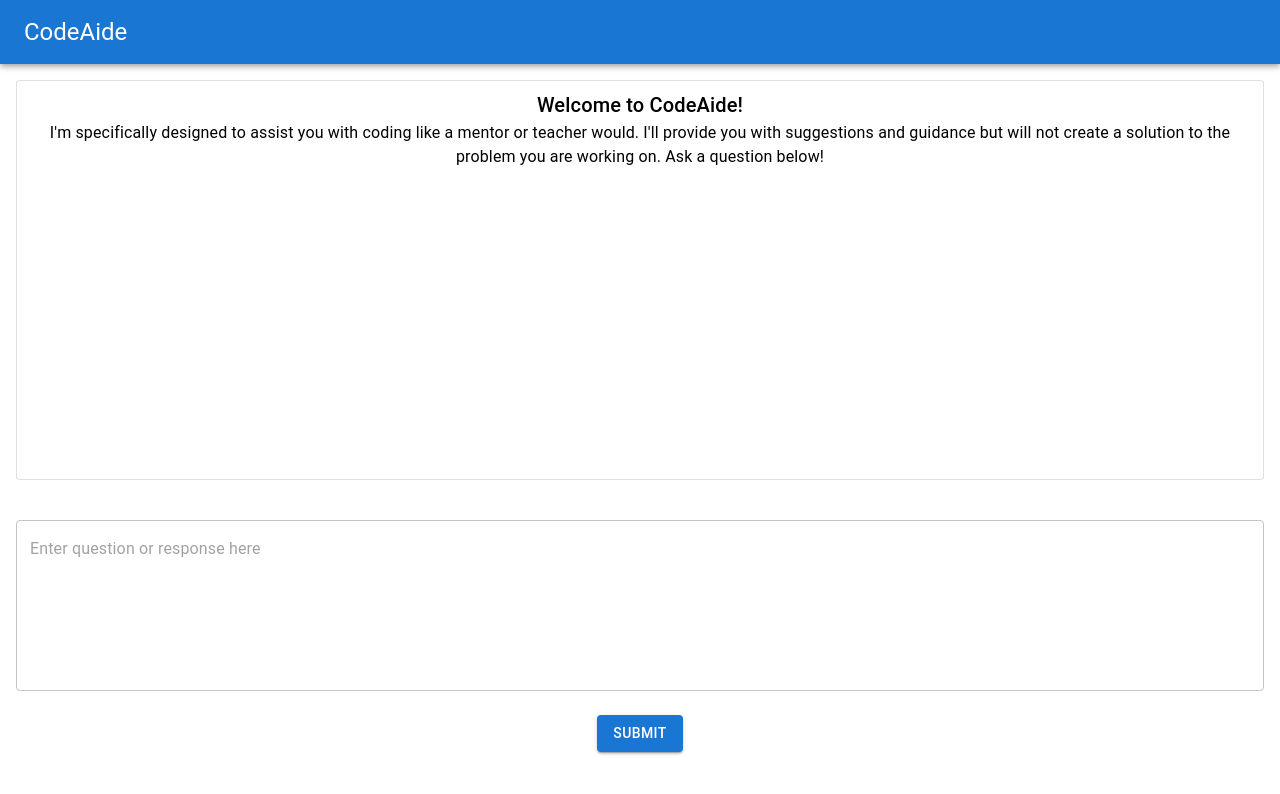
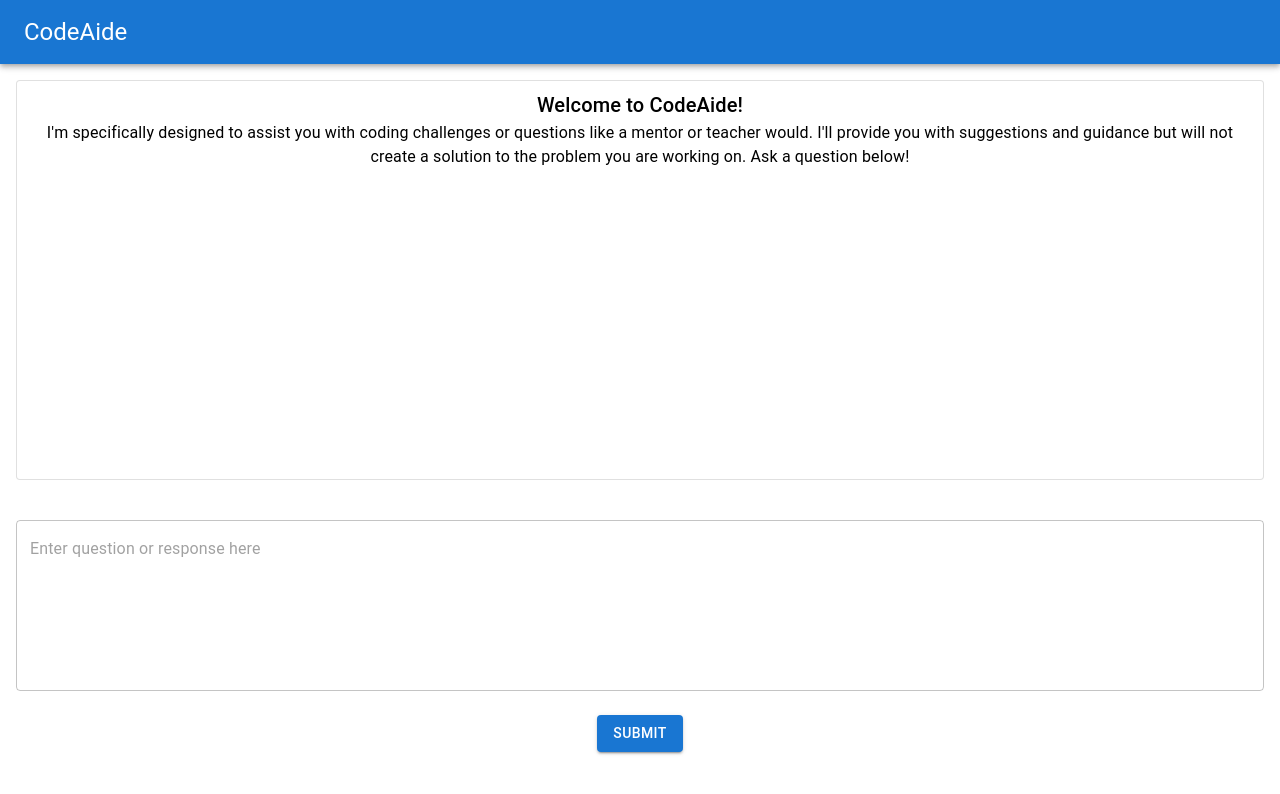
Before and after one commit to RickV85/CodeAide, a Next.js app: page / in a window 1280 px wide. Shown: the top 794 px of the page. Built offline with nearby package versions, Linux system fonts and the light colour scheme.

Commit message:
Adjust styles for proper scaling

```diff
--- a/src/app/components/ChatContainer.tsx
+++ b/src/app/components/ChatContainer.tsx
@@ -26,7 +26,7 @@ export default function ChatContainer() {
             Welcome to CodeAide!
           </Typography>
           <Typography variant="body1">
-            I&apos;m specifically designed to assist you with coding like a mentor
+            I&apos;m specifically designed to assist you with coding challenges or questions like a mentor
             or teacher would. I&apos;ll provide you with suggestions and
             guidance but will not create a solution to the problem you are
             working on. Ask a question below!
--- a/src/app/components/ChatTextInput.tsx
+++ b/src/app/components/ChatTextInput.tsx
@@ -5,7 +5,7 @@ export default function ChatTextInput() {
     <Box
       sx={{
         width: { xs: "100vw" },
-        padding: "1rem",
+        padding: "1rem"
       }}
     >
       <TextField
```
